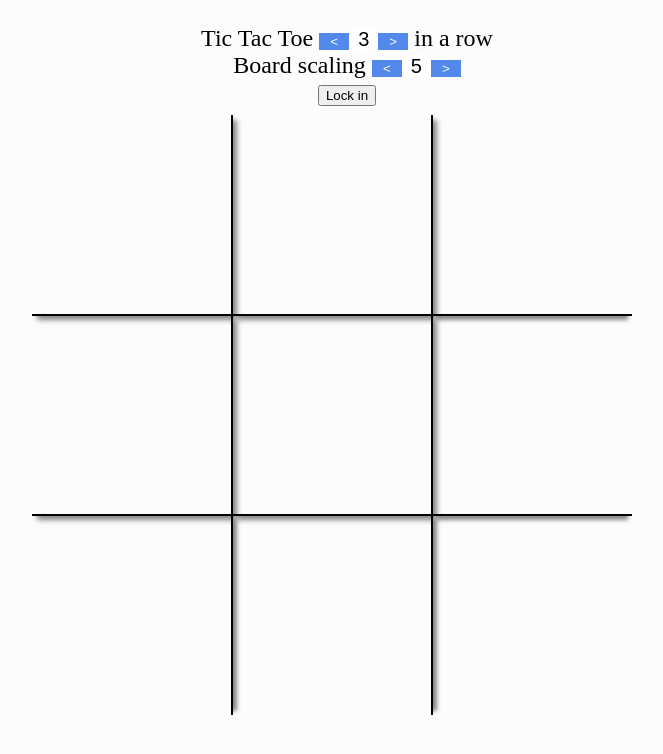
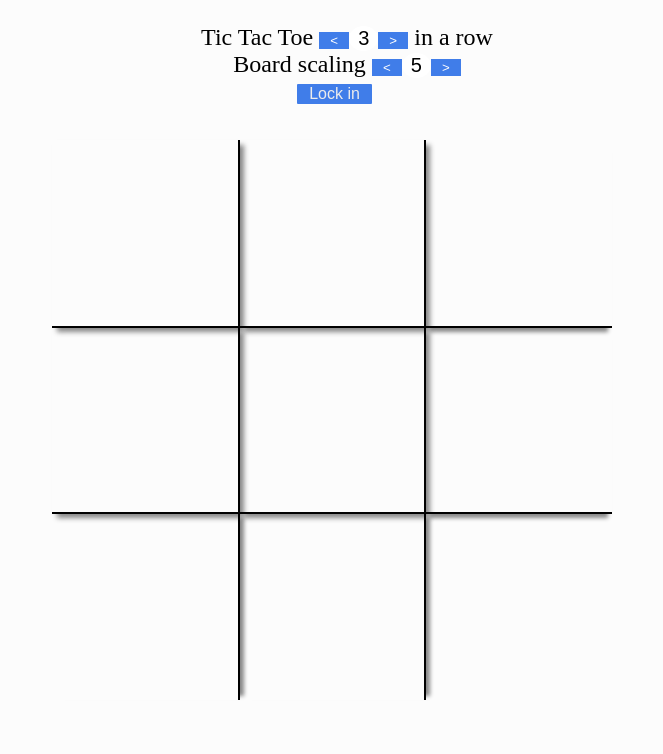
Before and after one commit to ZBow7/dynamicTicTacToe, a plain HTML site: page index.html in a window 1280 px wide. Shown: the whole page, without its empty margins (293-956 px from the left). Drawn offline with Linux system fonts and the light colour scheme.

Commit message:
Basic changes to html for better layout.  Added query to css for board messages / board header.  Changed finalScaling to .7 or 70% of width / height to adjust for the style changes.

```diff
--- a/index.html
+++ b/index.html
@@ -8,6 +8,7 @@
 <html>
     <body>
         <div id="board-container">
+            <div id="messageContainer">
                 <p id="gameHeader"></p>
                 <p id="boardMsg">Tic Tac Toe <button id="sizeDown" class="boardButton"><</button></button><input id="boardSize" class="boardControl" type="number" value="3" min="3" max = "10" /><button id="sizeUp" class="boardButton">></button> in a row<br />
                     Board scaling <button id="scaleDown" class="boardButton"><</button><input id="boardScaling" class="boardControl" type="number" value="5" min="1" max="10" /><button id="scaleUp" class="boardButton">></button><br />
@@ -15,6 +16,7 @@
                 </p>
                 <p id="turnMsg">It is x's turn</p>
                 <p id="resetBoard"><button id="resetButton">Reset</button></p>
+            </div>
             <div id="board" class="board">
             </div>
         </div>
--- a/ticTacToe.css
+++ b/ticTacToe.css
@@ -16,19 +16,55 @@ body {
 }
 
 #board-container {
-    margin: 25px auto 0 auto;
     justify-content: center;
     text-align: center;
 }
 
-#boardMsg {
+#messageContainer {
     display: block;
-    font-size: 24px;
+    font-size: 1.5rem;
+    text-align: center;
+    margin-bottom: 50px;
+}
+
+@media screen and (max-width: 360px) {
+    #messageContainer {
+        font-size: 1.25rem;
+    }
+}
+
+@media screen and (max-width: 280px) {
+    #messageContainer {
+        font-size: 1rem;
+    }
 }
 
 #turnMsg {
     display: none;
-    font-size: 20px;
+    margin: 10px 0px 0px 0px;
+}
+
+#lockIn {
+    width: 75px;
+    margin-right: 25px;
+    background-color: #407de9;
+    color: #ececec;
+    border-radius: 1px;
+    border: none;
+    font-size: 1rem;
+}
+
+#lockIn:hover {
+    background-color: #1e65e5;
+    color: #e2e2e2;
+}
+
+#lockIn:active {
+    position: relative;
+    bottom: 2px;
+}
+
+#resetBoard {
     margin: 10px 0px 0px 0px;
 }
 
@@ -90,7 +126,6 @@ body {
 
 #gameHeader {
     display: none;
-    font-size: 30px;
     margin: 0px;
 }
 
@@ -103,14 +138,14 @@ body {
     border: none;
     border-radius: 50%;
     text-align: center;
-    font-size: 20px;
+    font-size: 1.25rem;
 }
 
 .boardButton {
     width: 30px;
     text-align: center;
     border: none;
-    background-color: #5289eb;
+    background-color: #407de9;
     color: white;
 }
 
--- a/ticTacToe.js
+++ b/ticTacToe.js
@@ -117,7 +117,7 @@ function determinePreviewBoardScaling (rowColumnCount) {
         boardScaling = 1;
         document.getElementById("boardScaling").value = 1;
     }
-    let finalScaling = .75 + .1 * (boardScaling - 5) + .01 * (rowColumnCount - 3);
+    let finalScaling = .7 + .1 * (boardScaling - 5) + .01 * (rowColumnCount - 3);
     return finalScaling;
 }
 
```
Lines whose indentation alone changed are shown as unchanged.
